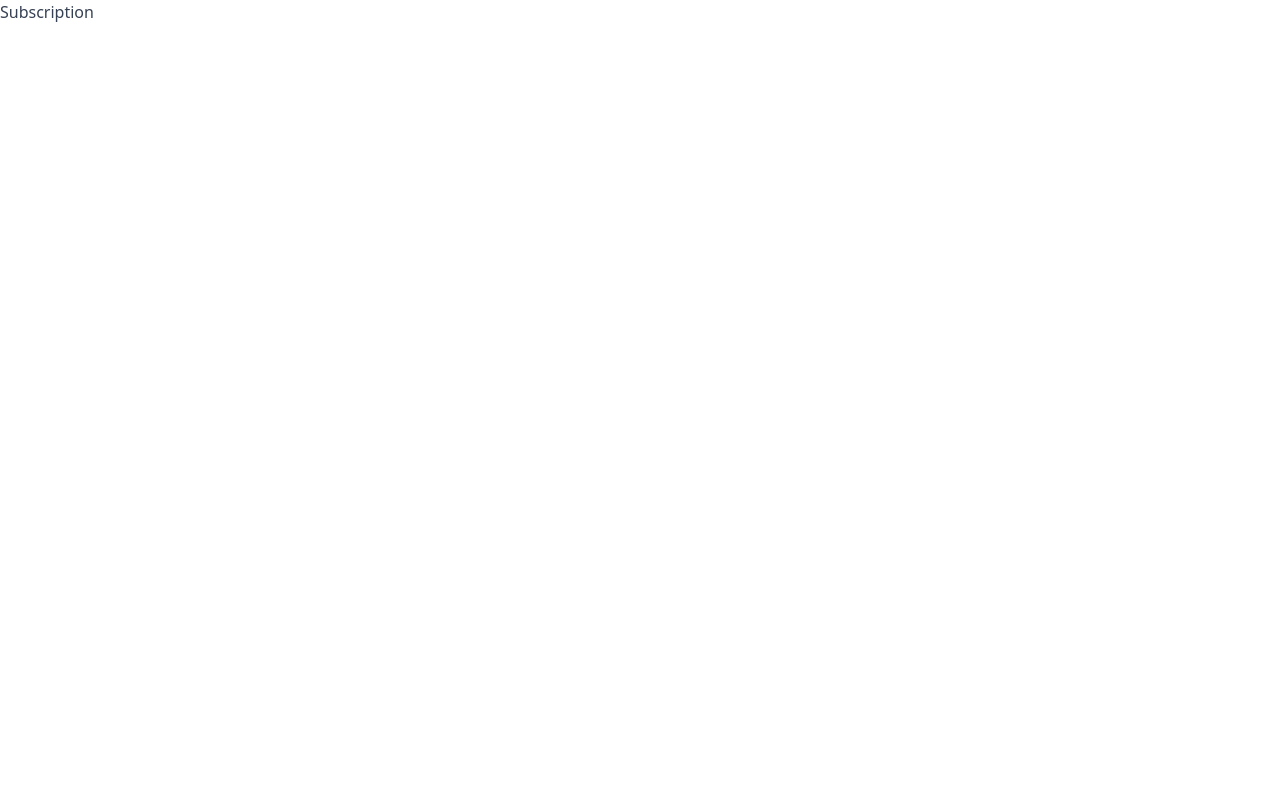
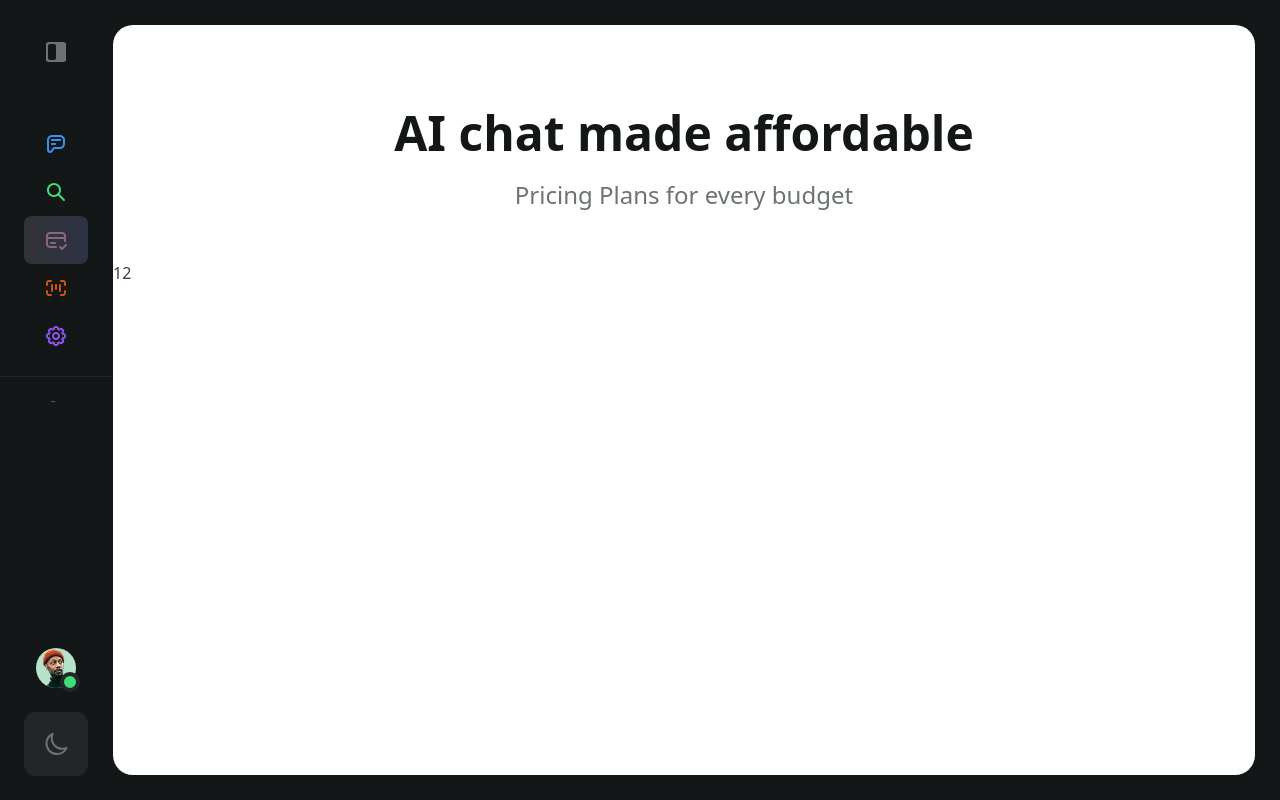
Before and after one commit to Eche00/BrainWave, a React (Vite) app in the folder client/: page /subscription in a window 1280 px wide. Built offline with nearby package versions, Linux system fonts and the light colour scheme.

Commit message:
subscription setup

```diff
--- a/client/src/pages/Subscription.jsx
+++ b/client/src/pages/Subscription.jsx
@@ -1,7 +1,37 @@
 import React from "react";
+import SubSB from "../components/navigation/SubSB";
 
 function Subscription() {
-  return <div>Subscription</div>;
+  return (
+    <div className="flex">
+      <SubSB />
+
+      <body className=" sm:py-[24px] sm:pr-[24px] bg-[#141718] w-full flex flex-1 border-[1px] border-[#141718] sm:h-screen   overscroll-none ">
+        {/* container  */}
+        <main className=" bg-white dark:bg-[#232627] h-full sm:rounded-[20px] w-full flex flex-col gap-[48px] sm:py-[80px] ">
+          {/* header  */}
+          <section className=" flex flex-col items-center justify-self-center gap-[16px]">
+            <h1 className="text-[#141718] dark:text-white text-[48px] font-[700] leading-[56px]">
+              AI chat made affordable
+            </h1>
+            <p className="text-[#6C7275]  text-[24px] font-[400] leading-[36px]">
+              Pricing Plans for every budget
+            </p>
+          </section>
+          {/* pricing  */}
+          <section className=" flex">
+            <div className="">1</div>
+            <div className="">2</div>
+          </section>
+
+          {/* core features  */}
+          <section className=""></section>
+          {/* frequently asked questions   */}
+          <section className=""></section>
+        </main>
+      </body>
+    </div>
+  );
 }
 
 export default Subscription;
```
